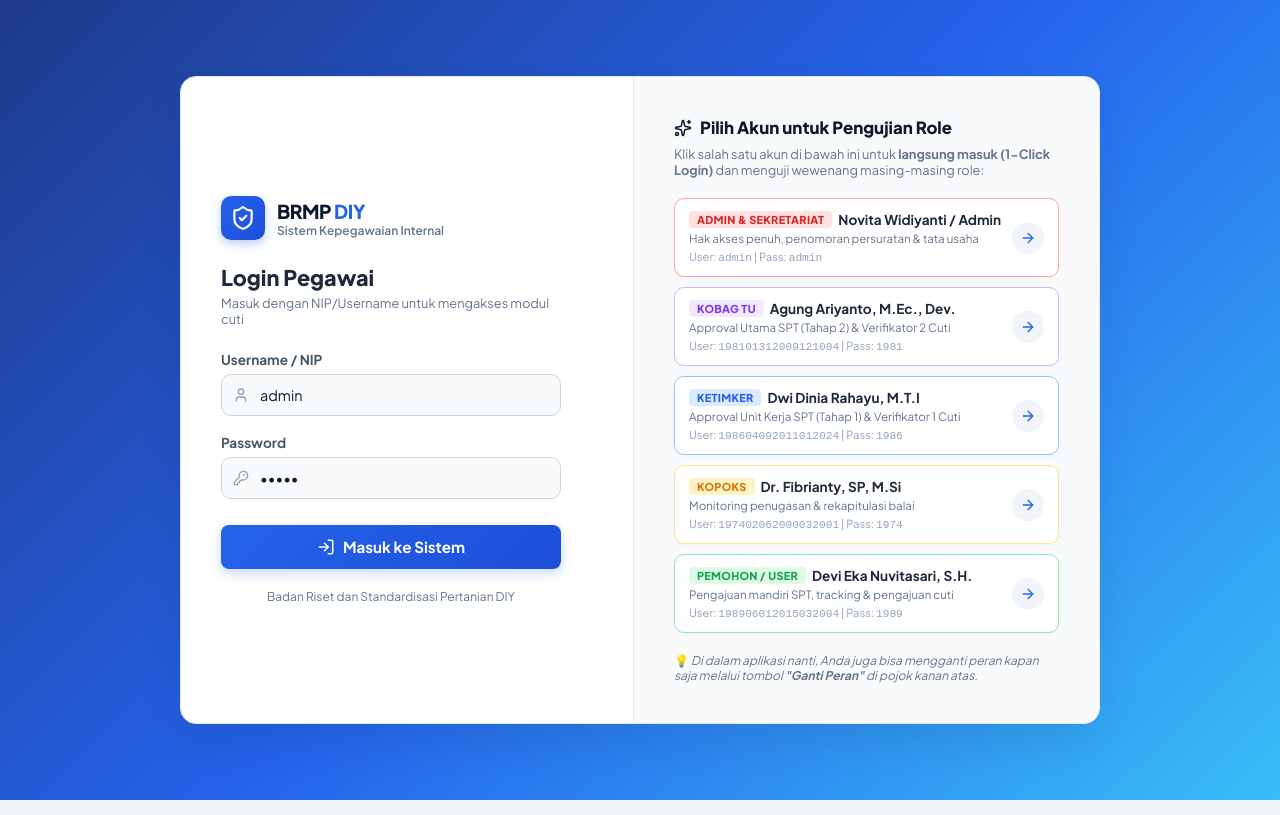
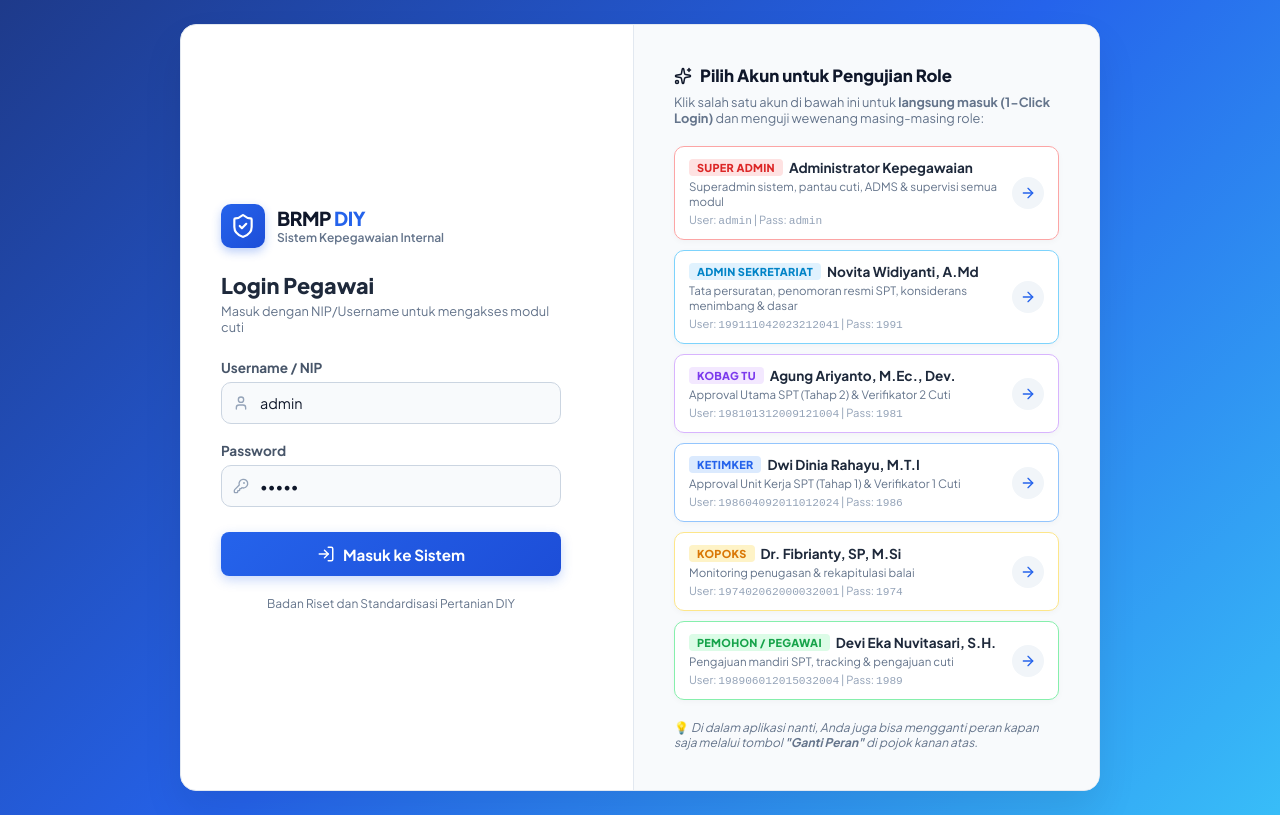
Before and after one commit to Zaayyy/brmpINTERNAL, a React (Vite) app in the folder client/: page / in a window 1280 px wide. Built offline with nearby package versions, Linux system fonts and the light colour scheme.

Commit message:
fix(roles): isolate admin_sekretariat from super admin approval menus and define distinct persuratan authority

```diff
--- a/client/src/components/Login.jsx
+++ b/client/src/components/Login.jsx
@@ -19,17 +19,27 @@ export default function Login({ onLoginSuccess }) {
   const [loading, setLoading] = useState(false);
   const [error, setError] = useState('');
 
-  // 5 Demo Accounts for testing each specific official role
+  // 6 Demo Accounts for testing each specific official role
   const demoAccounts = [
     {
-      roleTag: "ADMIN & SEKRETARIAT",
-      title: "Novita Widiyanti / Admin",
-      desc: "Hak akses penuh, penomoran persuratan & tata usaha",
+      roleTag: "SUPER ADMIN",
+      title: "Administrator Kepegawaian",
+      desc: "Superadmin sistem, pantau cuti, ADMS & supervisi semua modul",
       nip: "admin",
       pass: "admin",
       badgeColor: "#dc2626",
       badgeBg: "#fee2e2",
       borderColor: "#fca5a5"
+    },
+    {
+      roleTag: "ADMIN SEKRETARIAT",
+      title: "Novita Widiyanti, A.Md",
+      desc: "Tata persuratan, penomoran resmi SPT, konsiderans menimbang & dasar",
+      nip: "199111042023212041",
+      pass: "1991",
+      badgeColor: "#0284c7",
+      badgeBg: "#e0f2fe",
+      borderColor: "#7dd3fc"
     },
     {
       roleTag: "KOBAG TU",
@@ -62,7 +72,7 @@ export default function Login({ onLoginSuccess }) {
       borderColor: "#fde68a"
     },
     {
-      roleTag: "PEMOHON / USER",
+      roleTag: "PEMOHON / PEGAWAI",
       title: "Devi Eka Nuvitasari, S.H.",
       desc: "Pengajuan mandiri SPT, tracking & pengajuan cuti",
       nip: "198906012015032004",
--- a/client/src/components/Navbar.jsx
+++ b/client/src/components/Navbar.jsx
@@ -10,25 +10,25 @@ export default function Navbar({ user, onLogout, onSwitchUser, onNavigate, isMob
       nip: "198001012005011001",
       nama: "ADMINISTRATOR KEPEGAWAIAN",
       role: "admin",
-      sptRole: "admin_sekretariat",
+      sptRole: "admin",
       systemRole: "admin",
       approvalRole: "admin",
-      roleLabel: "Administrator (Akses Penuh Semua Modul)",
+      roleLabel: "Administrator Sistem (Superadmin)",
       jabatan: "Pranata Komputer Ahli Muda / Admin Kepegawaian",
       divisi: "Sub Bagian Tata Usaha & Kepegawaian",
       sisaCuti: 12
     },
     {
-      id: "PEG-017_adm",
+      id: "PEG-017",
       nip: "199111042023212041",
       nama: "Novita Widiyanti, A.Md",
       role: "admin_sekretariat",
       sptRole: "admin_sekretariat",
       systemRole: "pegawai",
-      approvalRole: "admin",
-      roleLabel: "Admin Sekretariat (Penomoran & Persuratan SPT)",
-      jabatan: "Pengadministrasi Perkantoran",
-      divisi: "Bagian Tata Usaha / Sekretariat",
+      approvalRole: "pemohon",
+      roleLabel: "Admin Sekretariat (Tata Persuratan & Penomoran)",
+      jabatan: "Arsiparis Terampil / Sekretariat Balai",
+      divisi: "Tim Kerja Tata Usaha dan Rumah Tangga",
       sisaCuti: 12
     },
     {
--- a/client/src/components/Sidebar.jsx
+++ b/client/src/components/Sidebar.jsx
@@ -198,7 +198,11 @@ export default function Sidebar({ currentView, setCurrentView, user, isOpen, onC
             {openSpt ? <ChevronDown size={16} /> : <ChevronRight size={16} />}
           </button>
 
-          {openSpt && (
+          {openSpt && (() => {
+            const isSuperAdmin = role === 'admin' || user?.systemRole === 'admin' || user?.username === 'admin';
+            const isAdminSekretariat = role === 'admin_sekretariat';
+
+            return (
               <div className="submenu-spt-list">
                 {/* 1. SEKSI UTAMA (Semua Role) */}
                 <div className="submenu-category">Utama</div>
@@ -211,23 +215,40 @@ export default function Sidebar({ currentView, setCurrentView, user, isOpen, onC
                     <span>Dashboard SPT</span>
                   </div>
                   <span className="submenu-badge" style={{
-                  background: role === 'kobag_tu' ? '#7c3aed' : role === 'ketimker' ? '#16a34a' : role === 'kopoks' ? '#d97706' : role === 'admin_sekretariat' ? '#dc2626' : '#2563eb'
+                    background: isSuperAdmin ? '#dc2626' : isAdminSekretariat ? '#0284c7' : role === 'kobag_tu' ? '#7c3aed' : role === 'ketimker' ? '#16a34a' : role === 'kopoks' ? '#d97706' : '#2563eb'
                   }}>
-                  {role === 'kobag_tu' ? 'Kobag' : role === 'ketimker' ? 'Ketimker' : role === 'kopoks' ? 'Kopoks' : role === 'admin_sekretariat' ? 'Admin' : 'Pegawai'}
+                    {isSuperAdmin ? 'Super Admin' : isAdminSekretariat ? 'Sekretariat' : role === 'kobag_tu' ? 'Kobag TU' : role === 'ketimker' ? 'Ketimker' : role === 'kopoks' ? 'Kopoks' : 'Pegawai'}
                   </span>
                 </button>
 
-              {/* 2. LAYANAN PENGAJUAN & TRACKING (Bagi Pemohon, Ketimker, dan Admin) */}
-              {(role === 'user' || role === 'ketimker' || role === 'admin_sekretariat') && (
+                {/* 2. TATA PERSURATAN (Wewenang Khusus Admin Sekretariat & Super Admin) */}
+                {(isAdminSekretariat || isSuperAdmin) && (
                   <>
-                  <div className="submenu-category">{role === 'user' ? 'Layanan SPT Saya' : 'Layanan SPT'}</div>
+                    <div className="submenu-category">Tata Persuratan</div>
+                    <button
+                      className={`submenu-spt-btn ${currentView === 'spt-admin-sekretariat' ? 'active' : ''}`}
+                      onClick={() => navigateTo('spt-admin-sekretariat')}
+                    >
+                      <div className="submenu-spt-left">
+                        <Settings size={15} />
+                        <span>Admin Sekretariat (5 Subtab)</span>
+                      </div>
+                      <span className="submenu-badge" style={{ background: '#0284c7' }}>Pusat TU</span>
+                    </button>
+                  </>
+                )}
+
+                {/* 3. LAYANAN PERSURATAN & PENGAJUAN (Pemohon, Ketimker, Admin Sekretariat, Super Admin) */}
+                {(role === 'user' || role === 'ketimker' || isAdminSekretariat || isSuperAdmin) && (
+                  <>
+                    <div className="submenu-category">{isAdminSekretariat ? 'Layanan Persuratan' : role === 'user' ? 'Layanan SPT Saya' : 'Layanan SPT'}</div>
                     <button
                       className={`submenu-spt-btn ${currentView === 'spt-pengajuan' ? 'active' : ''}`}
                       onClick={() => navigateTo('spt-pengajuan')}
                     >
                       <div className="submenu-spt-left">
                         <PenSquare size={15} />
-                      <span>{role === 'ketimker' ? 'Buat SPT Tim' : role === 'admin_sekretariat' ? 'Input Pengajuan SPT' : 'Ajukan SPT Baru'}</span>
+                        <span>{role === 'ketimker' ? 'Buat SPT Tim' : isAdminSekretariat || isSuperAdmin ? 'Input Pengajuan SPT' : 'Ajukan SPT Baru'}</span>
                       </div>
                     </button>
                     <button
@@ -236,7 +257,7 @@ export default function Sidebar({ currentView, setCurrentView, user, isOpen, onC
                     >
                       <div className="submenu-spt-left">
                         <Clock size={15} />
-                      <span>{role === 'user' ? 'Tracking & Unduh SPT' : 'Daftar Seluruh SPT'}</span>
+                        <span>{isAdminSekretariat ? 'Daftar & Penomoran SPT' : role === 'user' ? 'Tracking & Unduh SPT' : 'Daftar Seluruh SPT'}</span>
                       </div>
                     </button>
                   </>
@@ -258,14 +279,14 @@ export default function Sidebar({ currentView, setCurrentView, user, isOpen, onC
                   </>
                 )}
 
-              {/* 3. VERIFIKASI & APPROVAL (Hanya untuk Ketimker, Kobag TU, atau Admin) */}
-              {(role === 'ketimker' || role === 'kobag_tu' || role === 'admin_sekretariat') && (
+                {/* 4. VERIFIKASI & APPROVAL SPT (Hanya untuk Ketimker, Kobag TU, atau Super Admin — BUKAN Admin Sekretariat) */}
+                {(role === 'ketimker' || role === 'kobag_tu' || isSuperAdmin) && (
                   <>
                     <div className="submenu-category">
-                    {role === 'ketimker' ? 'Verifikasi Tim Kerja' : role === 'kobag_tu' ? 'Persetujuan Eksekutif' : 'Approval & Pengawasan'}
+                      {role === 'ketimker' ? 'Verifikasi Tim Kerja' : role === 'kobag_tu' ? 'Persetujuan Eksekutif' : 'Supervisi Approval'}
                     </div>
 
-                  {(role === 'ketimker' || role === 'admin_sekretariat') && (
+                    {(role === 'ketimker' || isSuperAdmin) && (
                       <button
                         className={`submenu-spt-btn ${currentView === 'spt-approval-ketimker' ? 'active' : ''}`}
                         onClick={() => navigateTo('spt-approval-ketimker')}
@@ -280,7 +301,7 @@ export default function Sidebar({ currentView, setCurrentView, user, isOpen, onC
                       </button>
                     )}
 
-                  {(role === 'kobag_tu' || role === 'admin_sekretariat') && (
+                    {(role === 'kobag_tu' || isSuperAdmin) && (
                       <button
                         className={`submenu-spt-btn ${currentView === 'spt-approval-kobag' ? 'active' : ''}`}
                         onClick={() => navigateTo('spt-approval-kobag')}
@@ -297,8 +318,8 @@ export default function Sidebar({ currentView, setCurrentView, user, isOpen, onC
                   </>
                 )}
 
-              {/* 4. PENGAWASAN & MONITORING (Untuk Kopoks, Kobag TU, atau Admin) */}
-              {(role === 'kopoks' || role === 'kobag_tu' || role === 'admin_sekretariat') && (
+                {/* 5. PENGAWASAN & MONITORING (Khusus Kopoks, Kobag TU, atau Super Admin — BUKAN Admin Sekretariat) */}
+                {(role === 'kopoks' || role === 'kobag_tu' || isSuperAdmin) && (
                   <>
                     <div className="submenu-category">{role === 'kopoks' ? 'Pemantauan Substansi' : 'Monitoring & Evaluasi'}</div>
                     <button
@@ -309,23 +330,6 @@ export default function Sidebar({ currentView, setCurrentView, user, isOpen, onC
                         <BookOpen size={15} />
                         <span>Monitoring Penugasan (Kopoks)</span>
                       </div>
-                  </button>
-                </>
-              )}
-
-              {/* 5. ADMINISTRASI TATA PERSURATAN (Hanya untuk Admin Sekretariat / Admin Sistem) */}
-              {role === 'admin_sekretariat' && (
-                <>
-                  <div className="submenu-category">Tata Persuratan</div>
-                  <button
-                    className={`submenu-spt-btn ${currentView === 'spt-admin-sekretariat' ? 'active' : ''}`}
-                    onClick={() => navigateTo('spt-admin-sekretariat')}
-                  >
-                    <div className="submenu-spt-left">
-                      <Settings size={15} />
-                      <span>Admin Sekretariat (5 Subtab)</span>
-                    </div>
-                    <span className="submenu-badge" style={{ background: '#0284c7' }}>Pusat TU</span>
                     </button>
                   </>
                 )}
@@ -342,7 +346,8 @@ export default function Sidebar({ currentView, setCurrentView, user, isOpen, onC
                   </div>
                 </button>
               </div>
-          )}
+            );
+          })()}
         </div>
 
         {/* Pengaturan Akun & Profil */}
--- a/client/src/components/SptProgram.jsx
+++ b/client/src/components/SptProgram.jsx
@@ -4,28 +4,31 @@ export function resolveSptRole(user) {
   if (!user) return 'user';
 
   const r = String(user.sptRole || user.roleDefault || user.role || '').toLowerCase();
-  if (['kobag_tu', 'ketimker', 'admin_sekretariat', 'kopoks', 'user'].includes(r)) {
+  if (['admin', 'admin_sekretariat', 'kobag_tu', 'ketimker', 'kopoks', 'user'].includes(r)) {
     return r;
   }
-  if (r === 'admin') return 'admin_sekretariat';
 
   const nip = String(user.nip || '').trim();
   const id = String(user.id || '').toUpperCase();
 
-  // 1. Admin & Sekretariat
+  // 1. Administrator Sistem (Superadmin Kepegawaian)
+  if (id === 'PEG-ADM' || user.systemRole === 'admin' || user.username === 'admin') {
+    return 'admin';
+  }
+
+  // 2. Admin Sekretariat (Tata Persuratan & Penomoran Resmi)
   if (
     nip === '199111042023212041' ||
     nip === '199103102025211055' ||
     id === 'PEG-017' ||
     id === 'PEG-021' ||
-    id === 'PEG-ADM' ||
-    user.systemRole === 'admin' ||
-    user.username === 'admin'
+    user.username === 'admin.sekretariat' ||
+    user.username === 'novita.widiyanti'
   ) {
     return 'admin_sekretariat';
   }
 
-  // 2. Kobag TU
+  // 3. Kobag TU
   if (nip === '198101312009121004' || id === 'PEG-002') {
     return 'kobag_tu';
   }
@@ -71,7 +74,8 @@ export default function SptProgram({ user, targetView }) {
   const role = resolveSptRole(user);
 
   const roleLabelMap = {
-    admin_sekretariat: "Admin Sekretariat",
+    admin: "Administrator Sistem",
+    admin_sekretariat: "Admin Sekretariat (Tata Persuratan)",
     kobag_tu: "Kobag TU (Approval Utama)",
     ketimker: "Ketimker (Ketua Tim Kerja)",
     kopoks: "Kopoks (Koordinator Poksi)",
--- a/client/src/services/api.js
+++ b/client/src/services/api.js
@@ -28,12 +28,32 @@ export const apiService = {
             divisi: "Sub Bagian Tata Usaha & Kepegawaian",
             systemRole: "admin",
             approvalRole: "admin",
-            sptRole: "admin_sekretariat",
-            roleLabel: "Administrator Kepegawaian",
+            sptRole: "admin",
+            roleLabel: "Administrator Sistem Kepegawaian",
             sisaCuti: 12,
             cutiTerpakai: 0,
             expiredCuti: "31-12-2026",
             token: "local-token-admin"
+          }
+        };
+      }
+      if (u === '199111042023212041' || u === 'admin.sekretariat') {
+        return {
+          success: true,
+          data: {
+            id: "PEG-017",
+            nip: "199111042023212041",
+            nama: "Novita Widiyanti, A.Md",
+            jabatan: "Arsiparis Terampil / Sekretariat",
+            divisi: "Tim Kerja Tata Usaha dan Rumah Tangga",
+            systemRole: "pegawai",
+            approvalRole: "pemohon",
+            sptRole: "admin_sekretariat",
+            roleLabel: "Admin Sekretariat & Tata Persuratan",
+            sisaCuti: 12,
+            cutiTerpakai: 0,
+            expiredCuti: "31-12-2026",
+            token: "local-token-sekretariat"
           }
         };
       }
```
Also changed, not shown: client/public/spt-portal/js/app.js (+24 -3 lines), 1 other file (tests, documents, lock files or other folders). Lines whose indentation alone changed are shown as unchanged.
